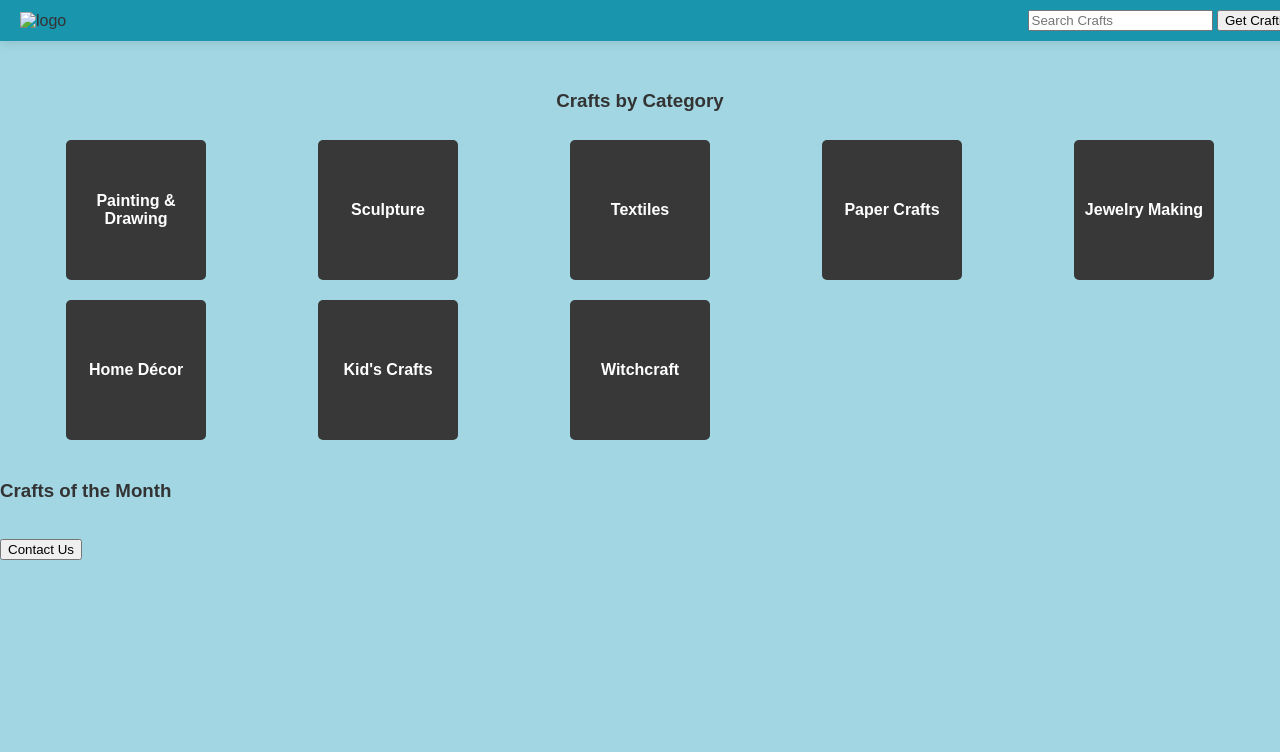
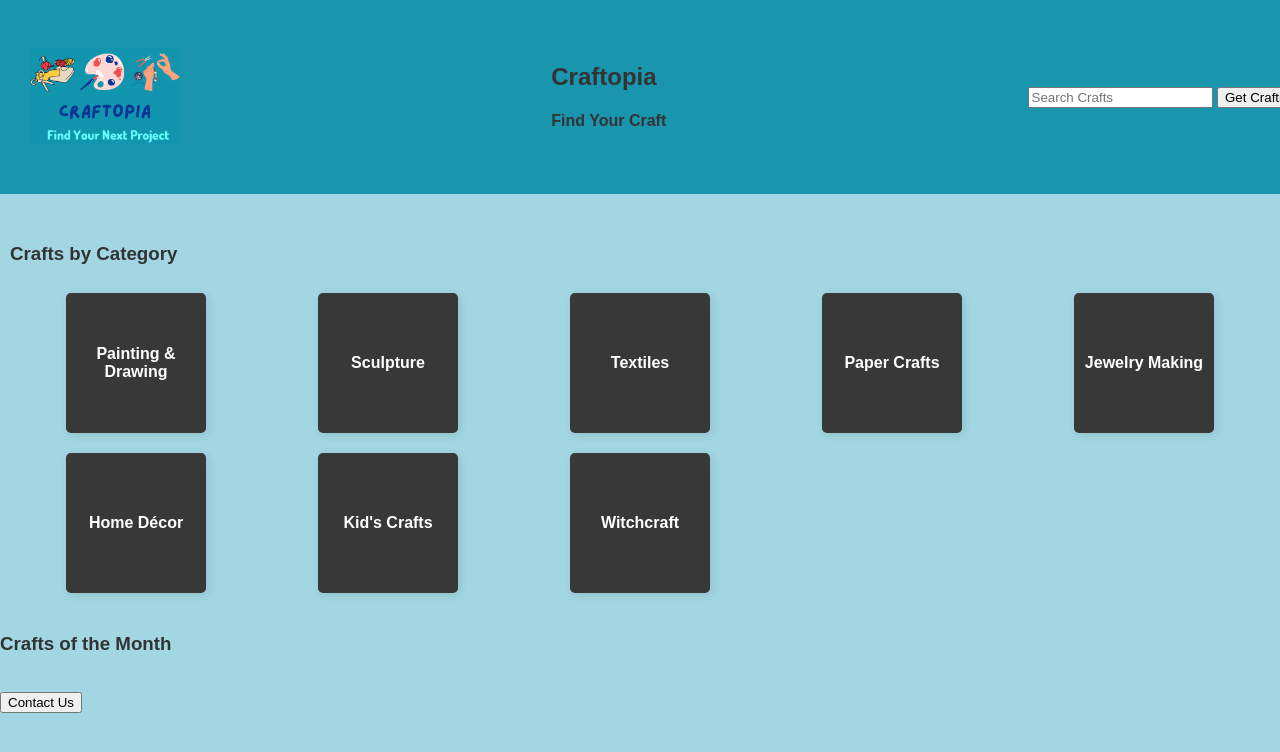
Before and after one commit to camdelay16/Arts_and_craftz, a website: page client/index.html in a window 1280 px wide. Shown: the top 752 px of the page. Drawn offline with nearby package versions, Linux system fonts and the light colour scheme.

Commit message:
updated css on type buttons to scale on hover, added page title and byline, added box shaddowing to results

```diff
--- a/client/index.html
+++ b/client/index.html
@@ -14,7 +14,11 @@
 <body>
     <header>
         <div>
-            <img src="" alt="logo" class="logo">
+            <img src="/client/images/Craftopia.png" alt="logo" class="logo">
+        </div>
+        <div>
+            <h2 id="page-title">Craftopia</h2>
+            <h4 id="page-byline">Find Your Craft</h4>
         </div>
         <div class="search-container">
             <input type="text" placeholder="Search Crafts" id="search">
--- a/client/style.css
+++ b/client/style.css
@@ -13,7 +13,12 @@ header {
     width: 100%;
     background-color: #1995AD;
     padding: 10px 20px;
-    box-shadow: 0 2px 10px rgba(0, 0, 0, 0.1);
+}
+
+.logo {
+    max-width: 200px;
+    max-height: 150px;
+    margin: 10px;
 }
 
 .craft-types-section {
@@ -42,7 +47,7 @@ header {
 
 #types-title {
     display: flex;
-    justify-content: center;
+    justify-content: flex-start;
     align-content: center;
 }
 
@@ -63,6 +68,7 @@ header {
     padding: 10px;
     min-height: 350px;
     width: 290px;
+    box-shadow: 2px 2px 10px rgba(0, 0, 0, 0.1);
 }
 
 #resultName {
@@ -76,7 +82,6 @@ header {
 .result-item {
     justify-content: center;
     align-items: center;
-
 }
 
 .resultImg {
@@ -99,15 +104,16 @@ header {
     height: 120px;
     text-align: center;
     cursor:pointer;
+    box-shadow: 2px 2px 10px rgba(0, 0, 0, 0.1);
 }
 
 .type-btn:hover {
-    background-color: white;
-
+    transform: scale(1.1);
 }
 
 .type-btn-text:hover {
-    color: rgb(56, 56, 56);
+    transform: scale(1.1);
+    text-shadow: rgb(236, 231, 212) 1px 0 10px;
 }
 
 .hidden {
```
Also changed, not shown: client/images/Craftopia.png (added).
